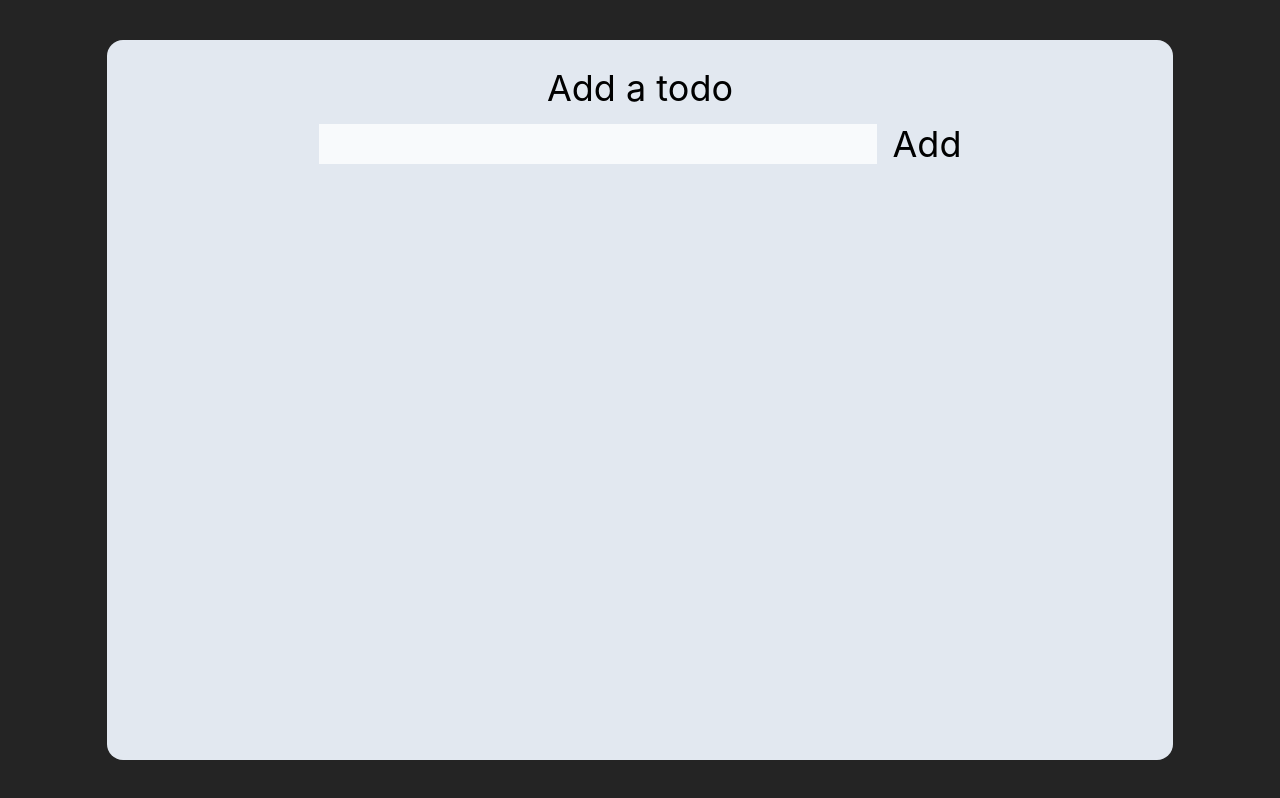
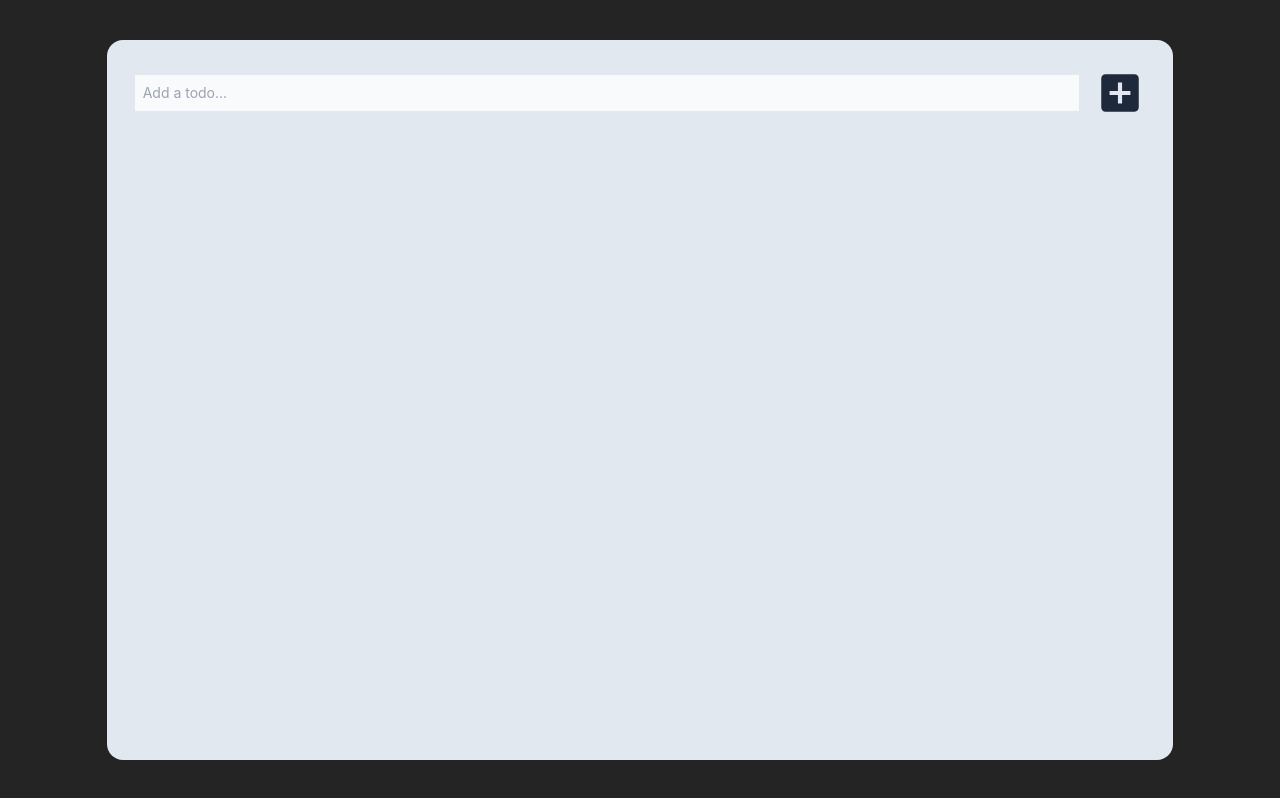
Before and after one commit to andreiwebdev/react-to-do-app, a React (Vite) app: page / in a window 1280 px wide. Built offline with nearby package versions, Linux system fonts and the light colour scheme.

Commit message:
ui updates

```diff
--- a/package.json
+++ b/package.json
@@ -10,7 +10,8 @@
   },
   "dependencies": {
     "react": "^18.2.0",
-    "react-dom": "^18.2.0"
+    "react-dom": "^18.2.0",
+    "react-icons": "^4.7.1"
   },
   "devDependencies": {
     "@types/react": "^18.0.26",
--- a/src/components/Button/Button.jsx
+++ b/src/components/Button/Button.jsx
@@ -1,11 +1,20 @@
-import React from "react";
+import React, { useState } from "react";
+import { MdAddBox } from "react-icons/md";
+import { RiDeleteBin6Fill } from "react-icons/ri";
 
 const Button = (props) => {
   const cssClasses = props.btnClasses ? props.btnClasses : "";
+  const [icon, setIcon] = useState();
 
   return (
     <button onClick={props.onClick} type={props.btnType} className={cssClasses}>
-      {props.btnText}
+      {props.btnText && props.btnText}
+      {props.icon === "add" && (
+        <MdAddBox className="text-[50px] text-slate-800" />
+      )}
+      {props.icon === "remove" && (
+        <RiDeleteBin6Fill className="text-[25px] hover:animate-wiggle" />
+      )}
     </button>
   );
 };
--- a/src/components/TodoItem/TodoItem.jsx
+++ b/src/components/TodoItem/TodoItem.jsx
@@ -10,13 +10,13 @@ const TodoItem = (props) => {
   };
 
   return (
-    <li>
+    <li className="flex justify-between items-center mb-4 text-sm">
       {props.todo}
       <Button
         onClick={removeTodoHandler.bind(null, props.id)}
-        btnClasses="bg-slate-900 text-white p-2 mb-4"
+        btnClasses="text-[red]"
         type="button"
-        btnText="Remove"
+        icon="remove"
       />
     </li>
   );
--- a/src/components/TodosHeader/TodosHeader.jsx
+++ b/src/components/TodosHeader/TodosHeader.jsx
@@ -18,15 +18,18 @@ const TodosHeader = () => {
 
   return (
     <div className="text-4xl mb-14">
-      <h1 className="mb-4">Add a todo</h1>
-      <form onSubmit={submitHandler}>
+      <form
+        onSubmit={submitHandler}
+        className="flex items-center justify-center"
+      >
         <input
-          className="bg-slate-50 mr-4"
+          className="bg-slate-50 mr-4 text-sm w-[100%] p-2"
           type="text"
           onChange={(e) => setTodo(e.target.value)}
           value={todo}
+          placeholder="Add a todo..."
         />
-        <Button type="submit" btnText="Add" />
+        <Button type="submit" icon="add" />
       </form>
     </div>
   );
--- a/tailwind.config.cjs
+++ b/tailwind.config.cjs
@@ -5,7 +5,17 @@ module.exports = {
     "./src/**/*.{js,ts,jsx,tsx}",
   ],
   theme: {
-    extend: {},
+    extend: {
+      keyframes: {
+        wiggle: {
+          '0%, 100%': { transform: 'rotate(-12deg)' },
+          '50%': { transform: 'rotate(12deg)' },
+        }
+      },
+      animation: {
+        wiggle: 'wiggle 1s ease-in-out infinite',
+      }
+    },
   },
   plugins: [],
 }
```
Also changed, not shown: 1 other file (tests, documents, lock files or other folders).
